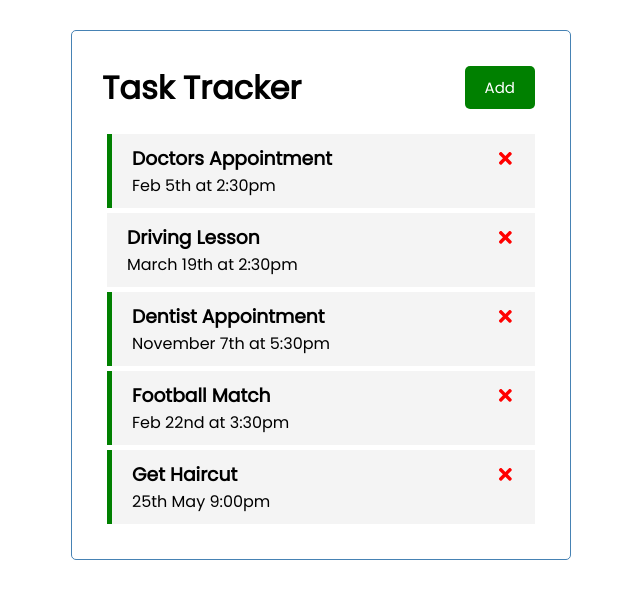
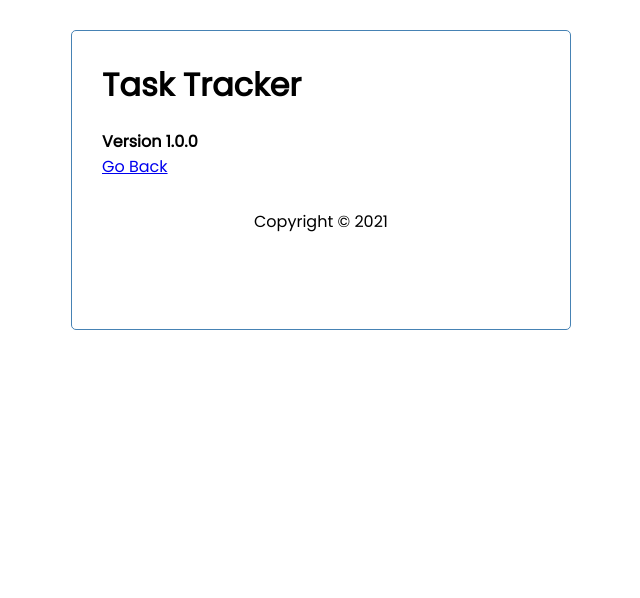
Before and after one commit to SimonBao/react-task-tracker, a React (Create React App) app: page /about in a window 1280 px wide. Shown: the top 598 px of the page, without its empty margins (319-959 px from the left). Built offline with nearby package versions, Linux system fonts and the light colour scheme; data requests are answered from the project's data file.

Commit message:
Implement routes

```diff
--- a/db.json
+++ b/db.json
@@ -10,25 +10,19 @@
       "id": 2,
       "text": "Driving Lesson",
       "day": "March 19th at 2:30pm",
-      "reminder": false
-    },
-    {
-      "id": 3,
-      "text": "Dentist Appointment",
-      "day": "November 7th at 5:30pm",
       "reminder": true
     },
     {
-      "text": "Football Match",
-      "day": "Feb 22nd at 3:30pm",
+      "text": "Wash Dishes",
+      "day": "Feb 24th 1pm",
       "reminder": true,
-      "id": 4
+      "id": 6
     },
     {
       "text": "Get Haircut",
-      "day": "25th May 9:00pm",
+      "day": "May 25th 9:00pm",
       "reminder": true,
-      "id": 5
+      "id": 7
     }
   ]
 }
--- a/package.json
+++ b/package.json
@@ -10,6 +10,7 @@
     "react": "^17.0.2",
     "react-dom": "^17.0.2",
     "react-icons": "^4.2.0",
+    "react-router-dom": "^5.3.0",
     "react-scripts": "4.0.3",
     "web-vitals": "^1.0.1"
   },
--- a/src/App.js
+++ b/src/App.js
@@ -1,8 +1,11 @@
 import { useState, useEffect } from 'react';
+import { BrowserRouter as Router, Route } from "react-router-dom";
 import './App.css';
 import Header from './components/Header';
 import Tasks from './components/Tasks';
 import AddTask from './components/Add';
+import Footer from './components/Footer';
+import About from './components/About';
 
 function App() {
   const [showAddTask, setShowAddTask] = useState(false);
@@ -84,12 +87,19 @@ function App() {
   }
 
   return (
-    <div className="container">
-      <Header showAdd={showAddTask} onAdd={onAdd} />
-      { showAddTask && <AddTask onAdd={addTask} /> }
-      { tasks && <Tasks tasks={tasks} onDelete={deleteTask} onToggle={toggleReminder}/> }
-    </div>
-  );
+    <Router>
+      <div className="container">
+        <Header showAdd={showAddTask} onAdd={onAdd} />
+        <Route path="/" exact render={(props) => (
+          <>
+            { showAddTask && <AddTask onAdd={addTask} /> }
+            { tasks && <Tasks tasks={tasks} onDelete={deleteTask} onToggle={toggleReminder}/> }
+          </>
+        )} />
+        <Route path="/about" component={About} />
+        <Footer />
+      </div>
+    </Router>  );
 }
 
 export default App;
--- /dev/null
+++ b/src/components/About.js
@@ -0,0 +1,12 @@
+import { Link } from "react-router-dom";
+
+const About = () => {
+  return (
+    <div>
+      <h4>Version 1.0.0</h4>
+      <Link to="/">Go Back</Link>
+    </div>
+  )
+}
+
+export default About;
--- /dev/null
+++ b/src/components/Footer.js
@@ -0,0 +1,14 @@
+import { Link, useLocation } from "react-router-dom";
+
+const Footer = () => {
+  const location = useLocation();
+
+  return (
+    <footer>
+      <p>Copyright &copy; 2021</p>
+      { location.pathname !== '/about' && <Link to="/about">About</Link> }
+    </footer>
+  )
+}
+
+export default Footer;
--- a/src/components/Header.js
+++ b/src/components/Header.js
@@ -1,11 +1,14 @@
+import { useLocation } from "react-router-dom";
 import PropTypes from 'prop-types';
 import Button from './Button';
 
 const Header = ({ title, onAdd, showAdd }) => {
+  const location = useLocation();
+
   return (
     <header className='header'>
       <h1>{title}</h1>
-      <Button text={ showAdd ? 'Close' : 'Add'} onClick={onAdd} color={ showAdd ? 'red' : 'green' }/>
+      { location.pathname === '/' && <Button text={ showAdd ? 'Close' : 'Add'} onClick={onAdd} color={ showAdd ? 'red' : 'green' }/> }
     </header>
   )
 }
```
Also changed, not shown: 1 other file (tests, documents, lock files or other folders).
